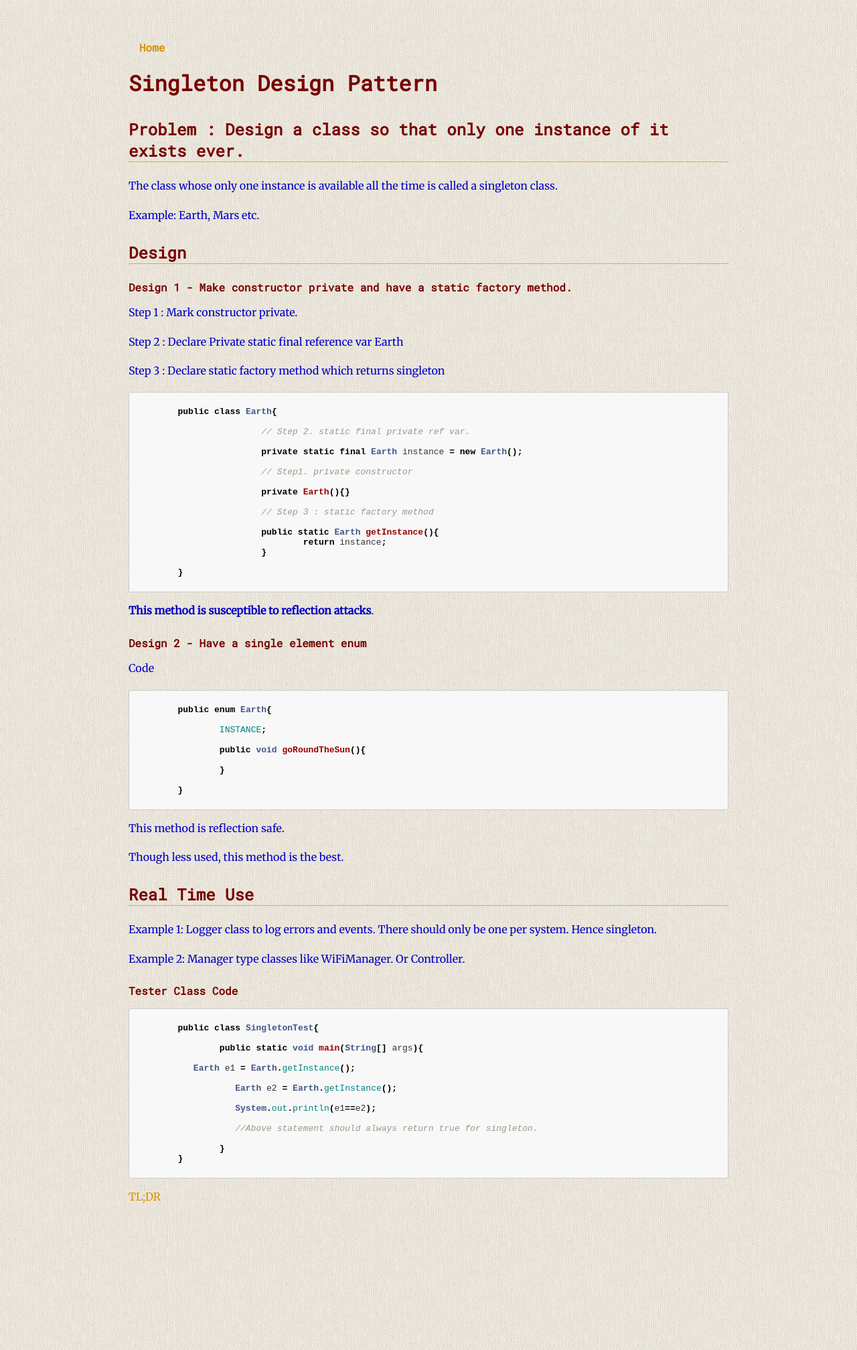
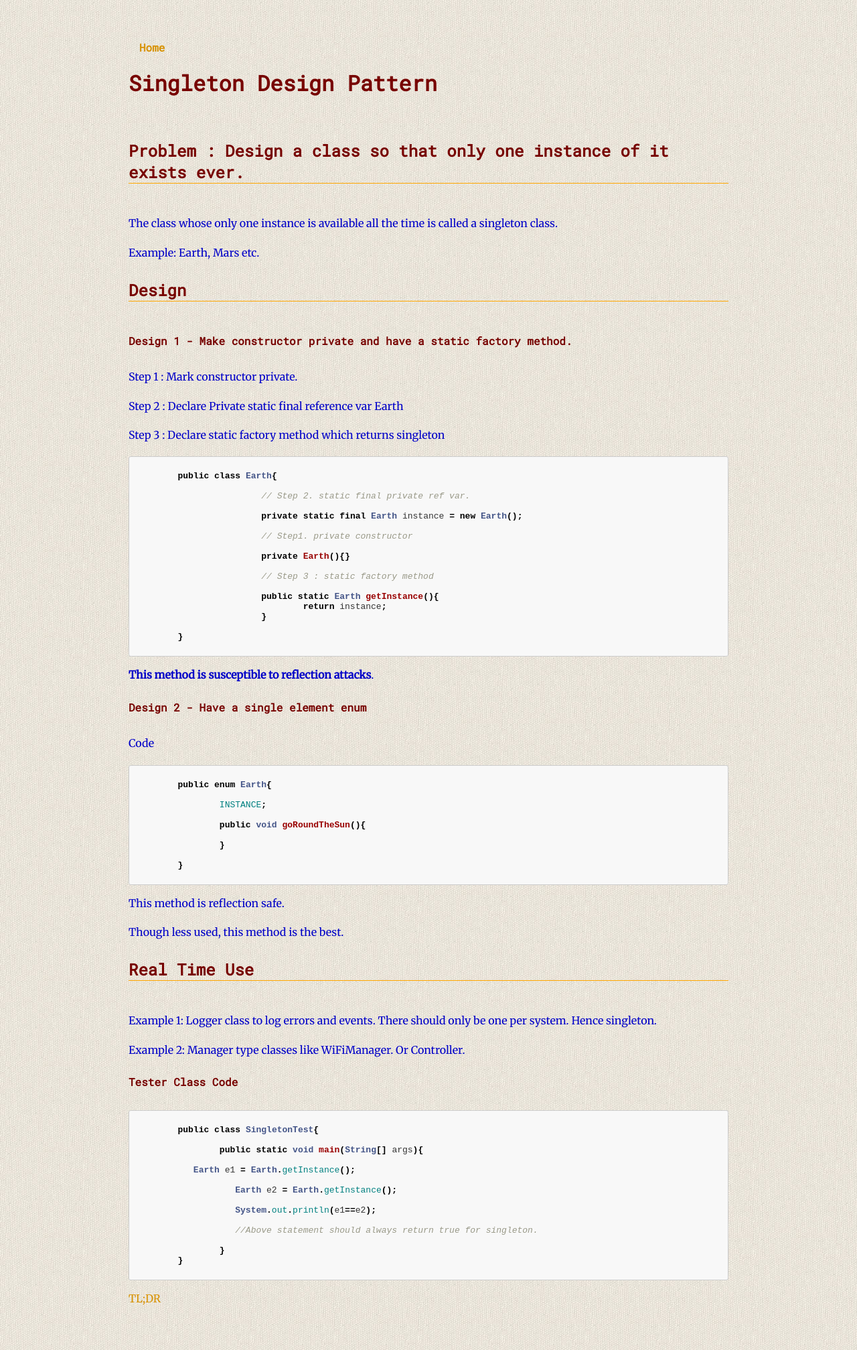
Before and after one commit to Jokestir/Jokestir.github.io, a Jekyll site: the page built from DesignPatterns/Singleton.md, in a window 1280 px wide. Shown: the whole page at 67% size. Built offline with Jekyll 4.4.1, drawn with Linux system fonts in a browser that asks for light colours.

Commit message:
css change

```diff
--- a/css/main.css
+++ b/css/main.css
@@ -27,7 +27,7 @@ h1 {
     font-size: 32px;
     font-family: 'Roboto Mono', monospace;
 	color: #770300;
-    margin-bottom: 1em;
+    margin-bottom: 2em;
 
 
 }
@@ -36,7 +36,7 @@ h2 {
     font-size: 25px;
     font-family: 'Roboto Mono', monospace;
 	color: #770300;
-    margin-bottom: 1em;
+    margin-bottom: 2em;
 }
 
 h3 {
@@ -44,14 +44,14 @@ h3 {
     font-family: 'Roboto Mono', monospace;
 	color: #770300;
 	border-bottom: 1px solid #FFA700;
-    margin-bottom: 1em;
+    margin-bottom: 2em;
 }
 
 h4 {
     font-size: 16px;
     font-family: 'Roboto Mono', monospace;
     color: #770300;
-    margin-bottom: 1em;
+    margin-bottom: 2em;
 }
 p {
 	font-family: 'Merriweather', serif;
```
